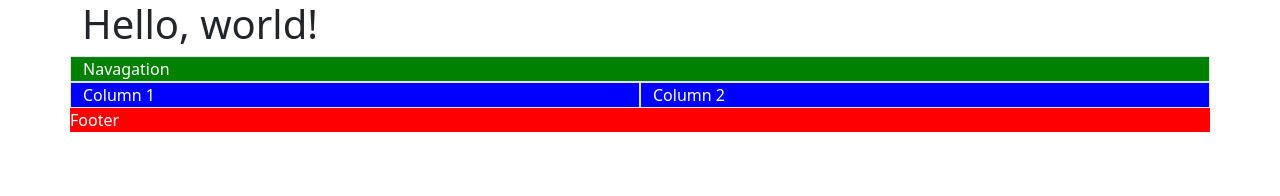
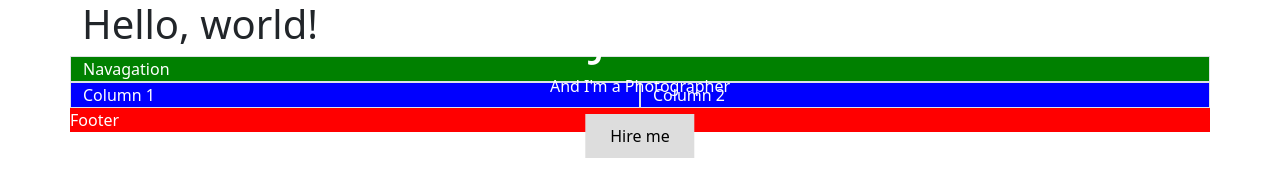
Before and after one commit to dueshane/collab-practice-DA, a plain HTML site: page index.html in a window 1280 px wide. Drawn offline with nearby package versions, Linux system fonts and the light colour scheme.

Commit message:
added to body

```diff
--- a/CSS/style.css
+++ b/CSS/style.css
@@ -9,3 +9,37 @@
 .bg-red {
     background-color: red;
 }
+
+   .hero-image {
+    background-image: linear-gradient(rgba(0, 0, 0, 0.5), rgba(0, 0, 0, 0.5)), url("../img/winter tree.jpg");
+    height: 50%;
+    background-position: center;
+    background-repeat: no-repeat;
+    background-size: cover;
+    position: relative;
+  }
+
+  .hero-text {
+    text-align: center;
+    position: absolute;
+    top: 50%;
+    left: 50%;
+    transform: translate(-50%, -50%);
+    color: white;
+  }
+
+  .hero-text button {
+    border: none;
+    outline: 0;
+    display: inline-block;
+    padding: 10px 25px;
+    color: black;
+    background-color: #ddd;
+    text-align: center;
+    cursor: pointer;
+  }
+
+  .hero-text button:hover {
+    background-color: #555;
+    color: white;
+  }
--- a/index.html
+++ b/index.html
@@ -19,6 +19,14 @@
       <header class="row bg-green text-white">
         <nav class="col border">Navagation</nav>
       </header>
+    </div>
+
+    <div class="hero-image">
+      <div class="hero-text">
+        <h1 style="font-size:50px">I am John Doe</h1>
+        <p>And I'm a Photographer</p>
+        <button>Hire me</button>
+      </div>
     </div>
 
       <div>
```
Also changed, not shown: img/winter tree.jpg (added).
